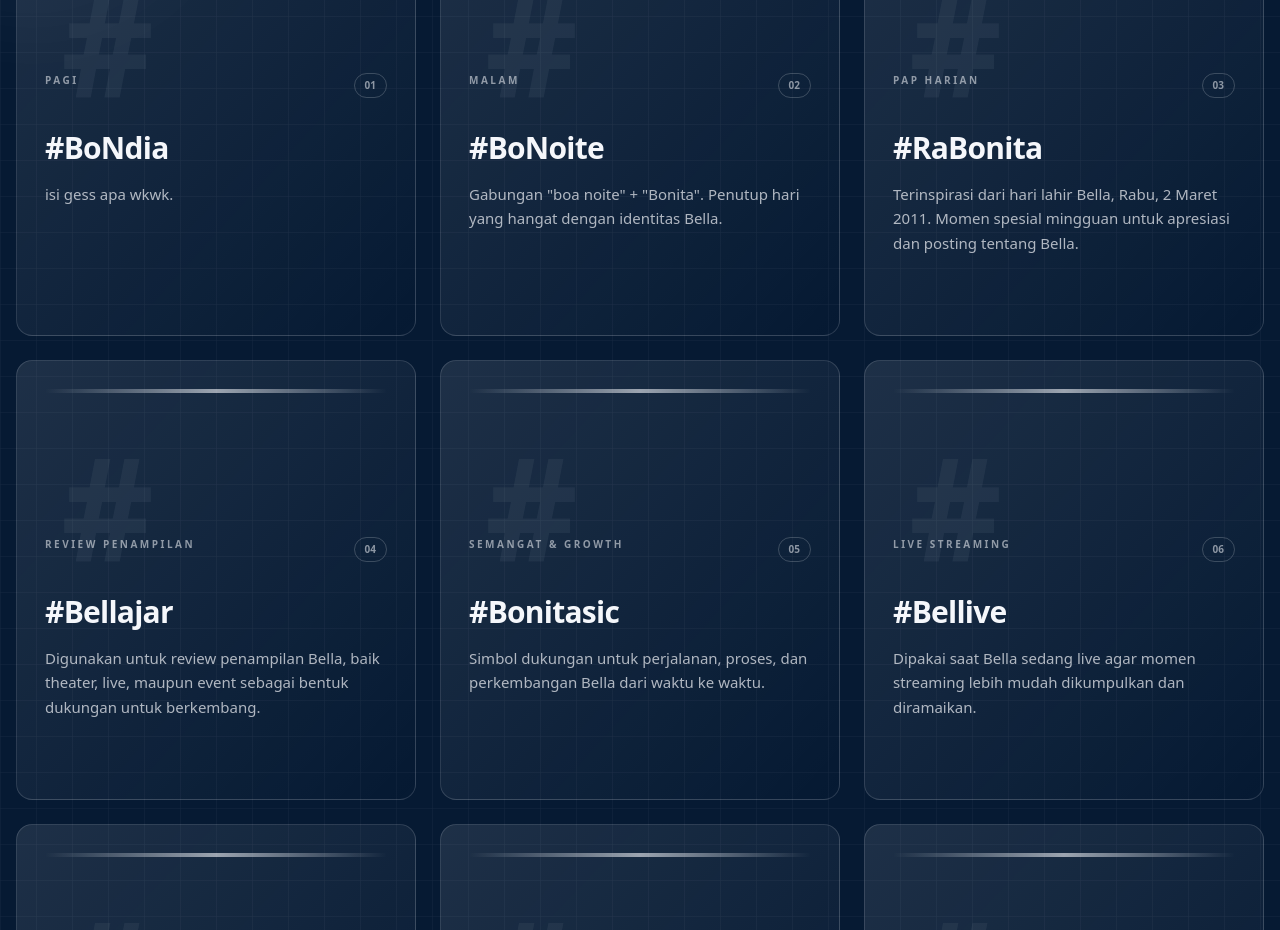
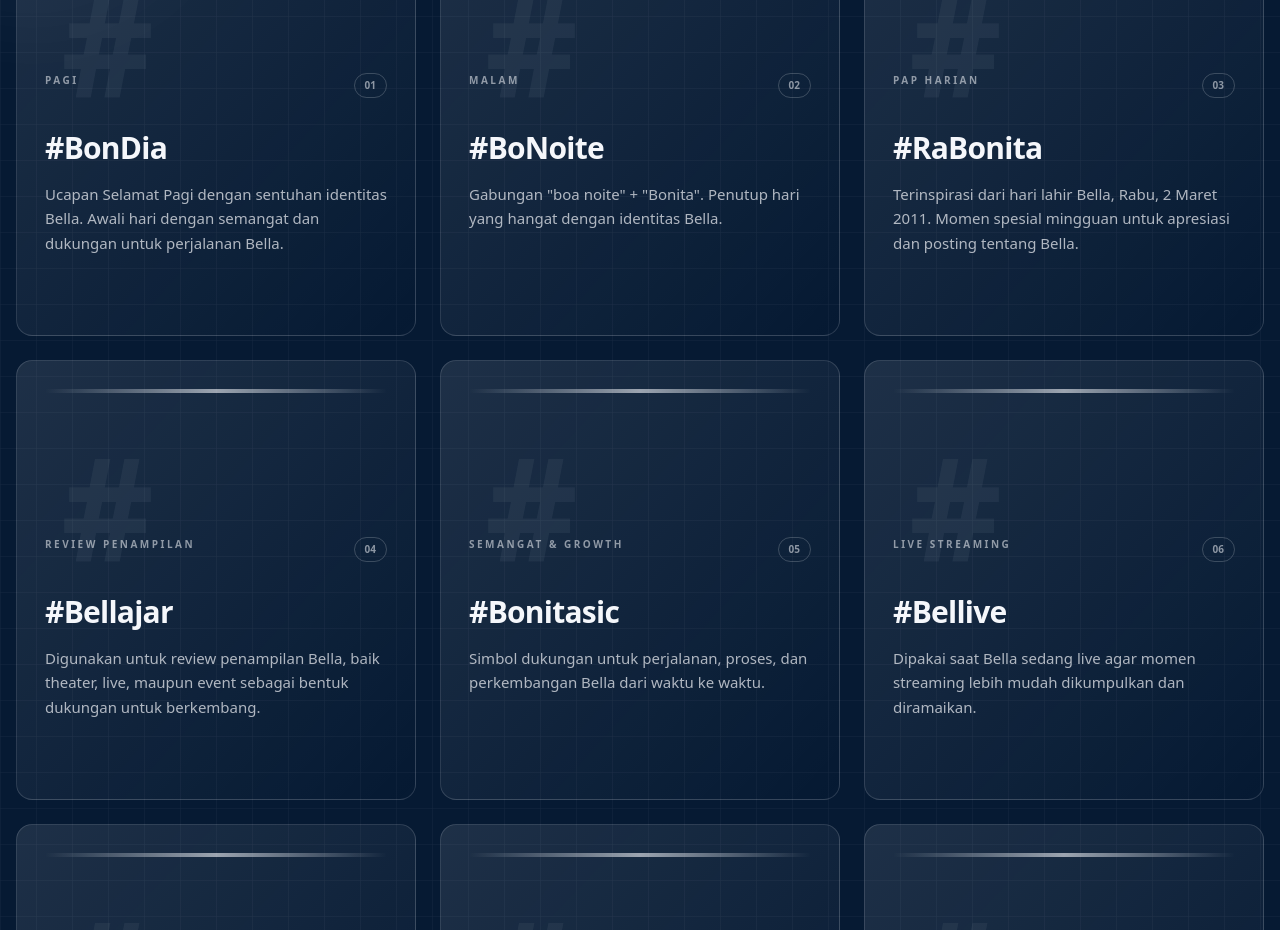
Before and after one commit to anomnr/jogo-bonita, a Nuxt app: page / in a window 1280 px wide. Shown: the part 1960-2890 px from the top of the page. Built offline with nearby package versions, Linux system fonts and the light colour scheme; no server answers; the database is empty.

Commit message:
benerin bondia

```diff
--- a/components/home/HashtagGuide.vue
+++ b/components/home/HashtagGuide.vue
@@ -114,8 +114,8 @@ const copiedTag = ref('')
 const hashtagGuides = [
   {
     category: 'Pagi',
-    tag: '#BoNdia',
-    description: 'isi gess apa wkwk.',
+    tag: '#BonDia',
+    description: 'Ucapan Selamat Pagi dengan sentuhan identitas Bella. Awali hari dengan semangat dan dukungan untuk perjalanan Bella.',
   },
   {
     category: 'Malam',
```
